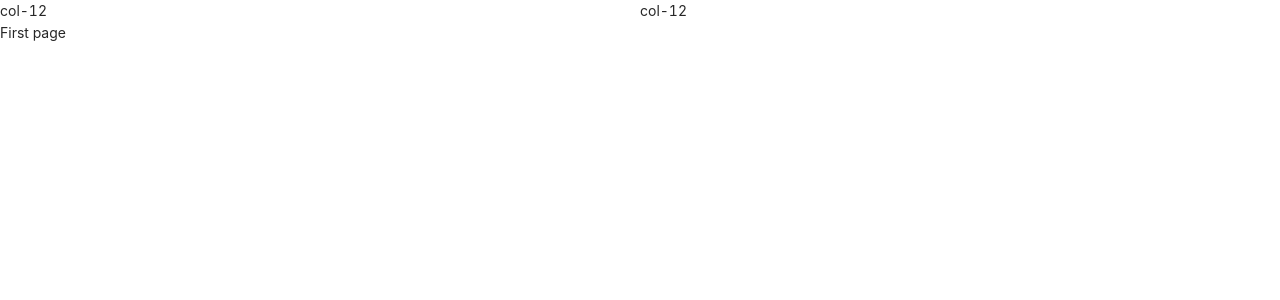
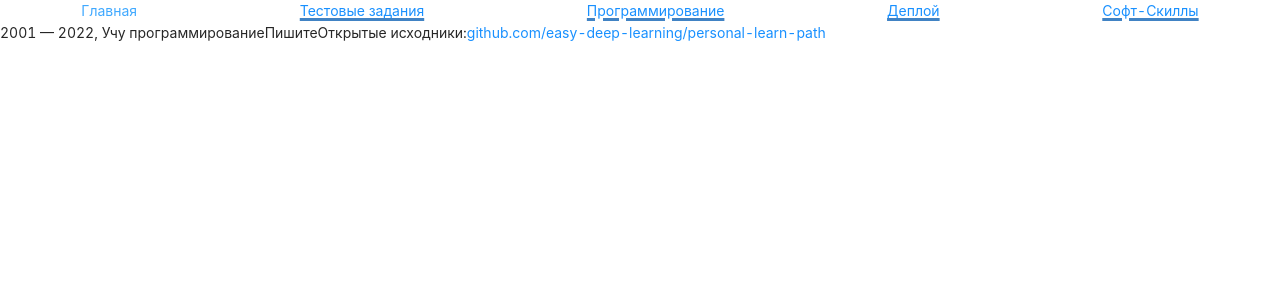
Before and after one commit to easy-deep-learning/personal-learn-path, a Next.js app: page / in a window 1280 px wide. Shown: the top 300 px of the page. Built offline with nearby package versions, Linux system fonts and the light colour scheme.

Commit message:
Extract Footer

```diff
--- /dev/null
+++ b/components/Footer/Footer.module.css
@@ -0,0 +1,7 @@
+.footer {
+    display: flex;
+}
+
+.footer__item {
+
+}
--- /dev/null
+++ b/components/Footer/Footer.tsx
@@ -0,0 +1,23 @@
+import React from 'react'
+
+export default function Footer () {
+  return (
+    <footer className="footer">
+        <span className="copyright footer__item">
+          2001 — {(new Date()).getFullYear()},{' '}
+          Учу программирование
+        </span>
+      <span
+        className="feedback footer__item">
+          Пишите
+        </span>
+      <span className="footer__item">Открытые исходники:
+          <a
+            href="https://github.com/easy-deep-learning/personal-learn-path"
+            target="_blank"
+            rel="noreferrer"
+          >github.com/easy-deep-learning/personal-learn-path</a>
+        </span>
+    </footer>
+  )
+}
--- /dev/null
+++ b/components/Footer/index.ts
@@ -0,0 +1,3 @@
+import Footer from './Footer'
+
+export { Footer }
--- a/components/index.ts
+++ b/components/index.ts
@@ -1,9 +1,11 @@
 import { Date } from './Date'
 import { Header } from './Header'
 import { Menu } from './Menu'
+import { Footer } from './Footer'
 
 export {
   Date,
   Header,
   Menu,
+  Footer,
 }
--- a/pages/index.tsx
+++ b/pages/index.tsx
@@ -1,15 +1,27 @@
+import React from 'react'
 import type { NextPage } from 'next'
 import { Col, Row } from 'antd'
+import Head from 'next/head'
+
+import mainData from '../data/main.json'
+import { Header, Footer } from '../components'
 
 const Home: NextPage = () => {
   return (
-    <div>
-        <Row>
-            <Col span={12}>col-12</Col>
-            <Col span={12}>col-12</Col>
-        </Row>
-      First page
-    </div>
+    <>
+      <Head>
+        <link rel="icon" href="/favicon.ico" />
+        <meta name="viewport" content="width=device-width, initial-scale=1" />
+        <meta
+          name="description"
+          content={mainData.description}
+        />
+        <meta name="og:title" content={mainData.title} />
+        <title>{mainData.title}</title>
+      </Head>
+      <Header />
+      <Footer />
+    </>
   )
 }
 
```
Also changed, not shown: layouts/PageLayout/PagesLayout.tsx (+2 -18 lines).
